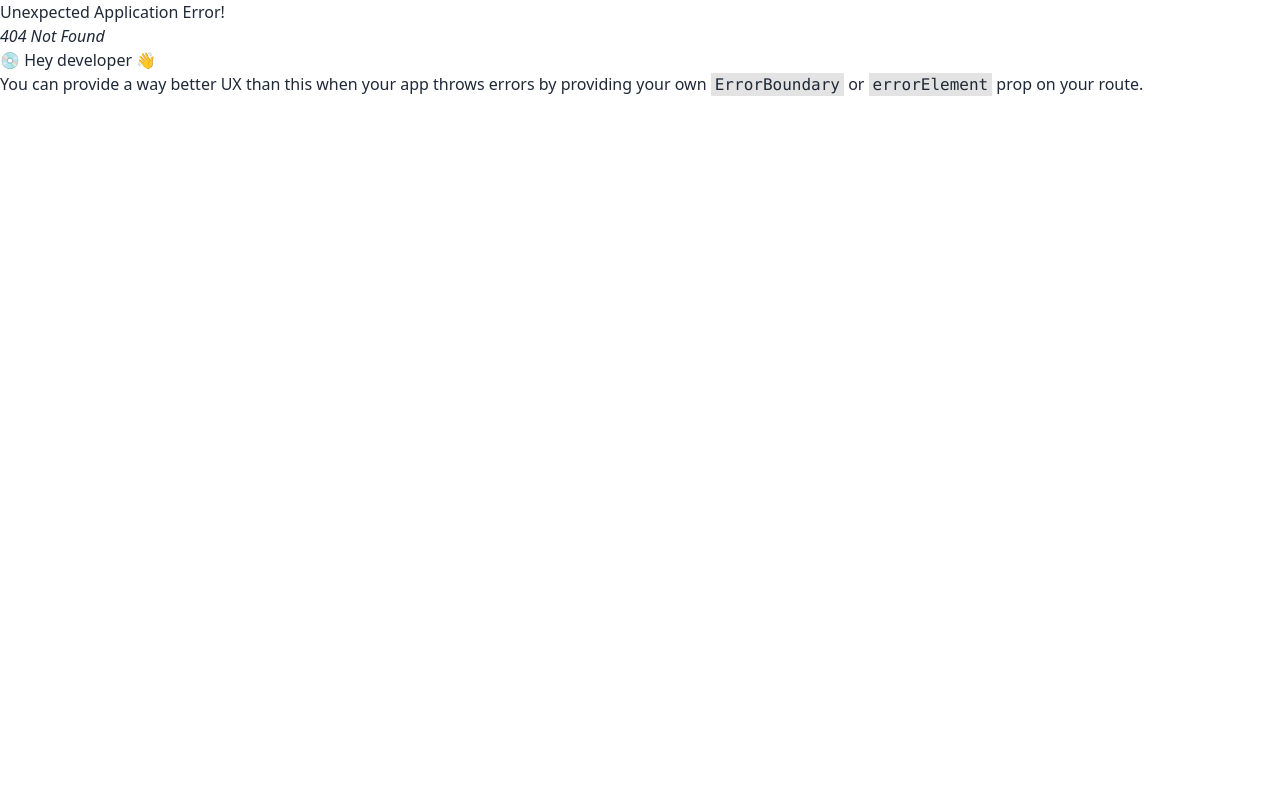
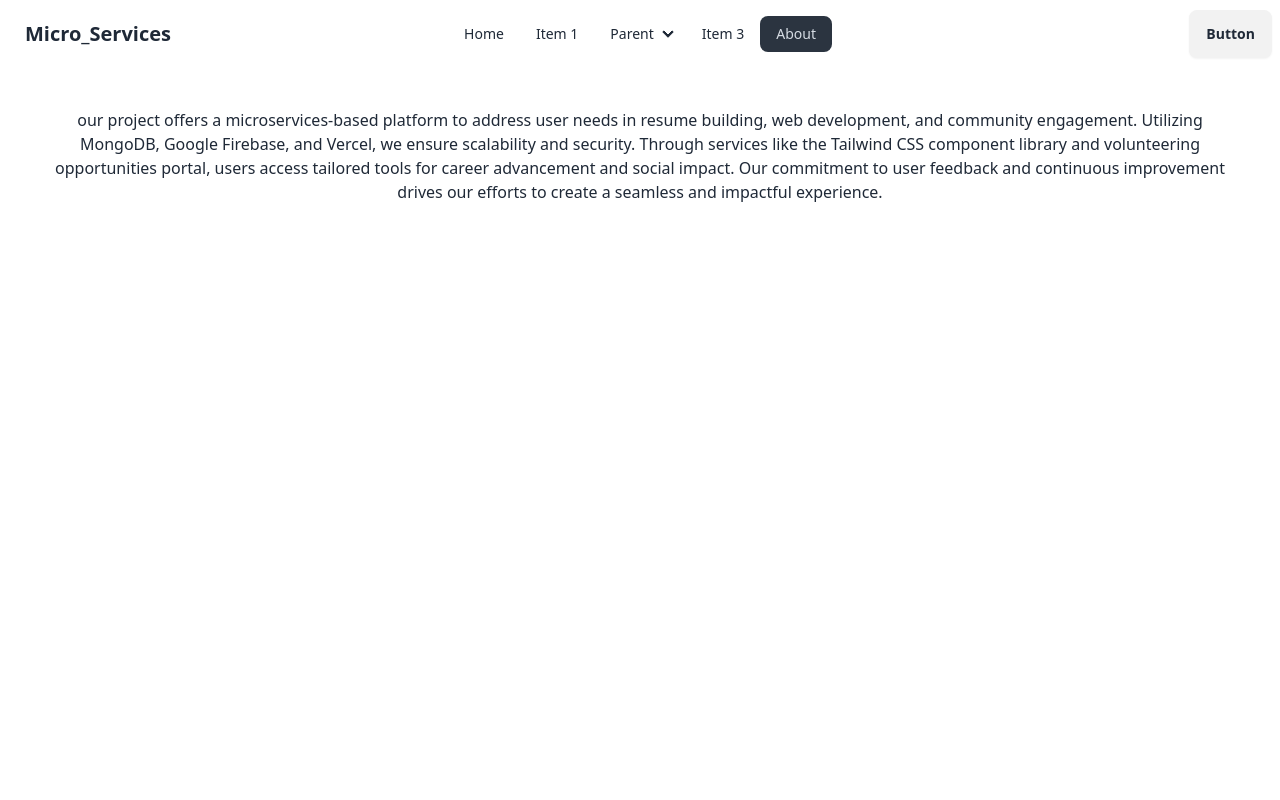
Before and after one commit to MUHAMMADSabbirHossain/personal-portfolio, a React (Vite) app in the folder Personal-Portfolios-FrontEnd/: page /about in a window 1280 px wide. Before the commit this address had no page. Shown: the top 800 px of the page. Built offline with nearby package versions, Linux system fonts and the light colour scheme.

Commit message:
route | about: home route added in navbar; about routed and component added... successfully

```diff
--- a/Personal-Portfolios-FrontEnd/src/components/Navbar.jsx
+++ b/Personal-Portfolios-FrontEnd/src/components/Navbar.jsx
@@ -1,5 +1,8 @@
+import { NavLink } from "react-router-dom";
+
 const Navbar = () => {
     const linkList = <>
+        <li><NavLink to="/">Home</NavLink></li>
         <li><a>Item 1</a></li>
         <li>
             <details>
@@ -11,6 +14,7 @@ const Navbar = () => {
             </details>
         </li>
         <li><a>Item 3</a></li>
+        <li><NavLink to="/about">About</NavLink></li>
     </>;
     return (
         <div className="navbar bg-base-100">
--- /dev/null
+++ b/Personal-Portfolios-FrontEnd/src/pages/About.jsx
@@ -0,0 +1,9 @@
+const About = () => {
+    return (
+        <div className="text-center">
+            <h2 className="m-10">our project offers a microservices-based platform to address user needs in resume building, web development, and community engagement. Utilizing MongoDB, Google Firebase, and Vercel, we ensure scalability and security. Through services like the Tailwind CSS component library and volunteering opportunities portal, users access tailored tools for career advancement and social impact. Our commitment to user feedback and continuous improvement drives our efforts to create a seamless and impactful experience.</h2>
+        </div>
+    );
+};
+
+export default About;
--- a/Personal-Portfolios-FrontEnd/src/routes/roots.jsx
+++ b/Personal-Portfolios-FrontEnd/src/routes/roots.jsx
@@ -1,6 +1,7 @@
 import { createBrowserRouter } from "react-router-dom";
 import Root from "../layout/Root";
 import Home from "../pages/Home";
+import About from "../pages/About";
 
 const router = createBrowserRouter([
     {
@@ -10,6 +11,10 @@ const router = createBrowserRouter([
             {
                 path: "/",
                 element: <Home></Home>
+            },
+            {
+                path: "/about",
+                element: <About></About>
             }
         ]
     }
```
